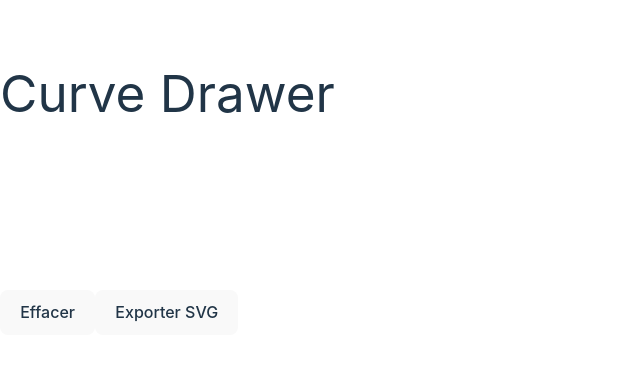
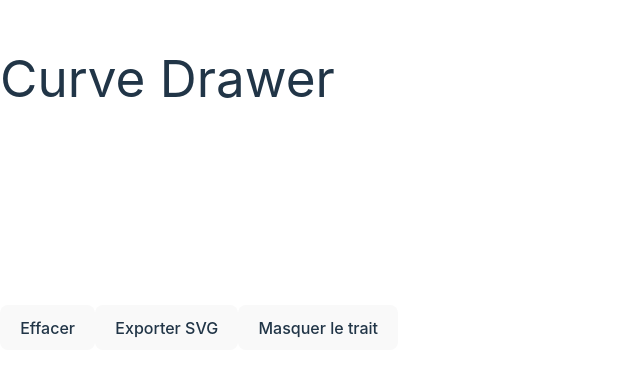
Before and after one commit to BrunoTeheux/curve-drawer, a React (Vite) app: page / in a window 1280 px wide. Shown: the part 200-576 px from the top of the page, without its empty margins (0-640 px from the left). Built offline with nearby package versions, Linux system fonts and the light colour scheme.

Commit message:
Masquer le trait

```diff
--- a/src/components/BezierFitting.jsx
+++ b/src/components/BezierFitting.jsx
@@ -7,14 +7,14 @@ const BezierFitting = () => {
   const [points, setPoints] = useState([]);
   const [curves, setCurves] = useState([]);
   const [canvasSize, setCanvasSize] = useState({ width: 0, height: 0 });
+  const [showHandDrawn, setShowHandDrawn] = useState(true);
 
-  // Fonction pour redimensionner le canvas
+  // Redimensionnement du canvas
   const resizeCanvas = () => {
     if (!containerRef.current) return;
 
     const container = containerRef.current;
     const containerWidth = container.clientWidth;
-    // Calculer une hauteur proportionnelle avec un maximum de 70vh
     const containerHeight = Math.min(containerWidth * 0.5, window.innerHeight * 0.7);
 
     setCanvasSize({
@@ -22,6 +22,7 @@ const BezierFitting = () => {
       height: containerHeight
     });
   };
+
   // Observer le redimensionnement
   useEffect(() => {
     const resizeObserver = new ResizeObserver(resizeCanvas);
@@ -29,7 +30,6 @@ const BezierFitting = () => {
       resizeObserver.observe(containerRef.current);
     }
 
-    // Initialiser la taille
     resizeCanvas();
 
     return () => {
@@ -37,17 +37,16 @@ const BezierFitting = () => {
     };
   }, []);
 
+  // Lissage des points
   const smoothPoints = (points) => {
     if (points.length < 3) return points;
 
     const smoothed = [];
     const windowSize = 5;
 
-    // Garde les premiers points
     smoothed.push(points[0]);
     smoothed.push(points[1]);
 
-    // Lissage principal
     for (let i = 2; i < points.length - 2; i++) {
       const weights = [0.1, 0.2, 0.4, 0.2, 0.1];
       let sumX = 0;
@@ -65,13 +64,13 @@ const BezierFitting = () => {
       });
     }
 
-    // Garde les derniers points
     smoothed.push(points[points.length - 2]);
     smoothed.push(points[points.length - 1]);
 
     return smoothed;
   };
 
+  // Calcul des courbes de Bézier
   const calculateBezier = (points) => {
     if (points.length < 2) return [];
 
@@ -82,11 +81,9 @@ const BezierFitting = () => {
       const p0 = smoothedPoints[i];
       const p3 = smoothedPoints[i + 1];
 
-      // Calcul des vecteurs de direction
       const prev = i > 0 ? smoothedPoints[i-1] : p0;
       const next = i < smoothedPoints.length - 2 ? smoothedPoints[i+2] : p3;
 
-      // Vecteurs tangents
       const tangent1 = {
         x: p3.x - prev.x,
         y: p3.y - prev.y
@@ -96,17 +93,14 @@ const BezierFitting = () => {
         y: next.y - p0.y
       };
 
-      // Normalisation des vecteurs
       const len1 = Math.sqrt(tangent1.x * tangent1.x + tangent1.y * tangent1.y);
       const len2 = Math.sqrt(tangent2.x * tangent2.x + tangent2.y * tangent2.y);
 
-      // Distance entre les points
       const segDist = Math.sqrt(
         (p3.x - p0.x) * (p3.x - p0.x) +
         (p3.y - p0.y) * (p3.y - p0.y)
       );
 
-      // Ajustement de la longueur des points de contrôle
       const controlLen = segDist * 0.3;
 
       const p1 = {
@@ -125,16 +119,14 @@ const BezierFitting = () => {
     return curves;
   };
 
-  // Ajuster le canvas quand sa taille change
+  // Effet de rendu du canvas
   useEffect(() => {
     const canvas = canvasRef.current;
     if (!canvas) return;
 
-    // Mettre à jour les dimensions du canvas
     canvas.width = canvasSize.width;
     canvas.height = canvasSize.height;
 
-    // Redessiner le contenu
     const ctx = canvas.getContext('2d');
     ctx.clearRect(0, 0, canvas.width, canvas.height);
 
@@ -143,8 +135,8 @@ const BezierFitting = () => {
     ctx.lineCap = 'round';
     ctx.lineJoin = 'round';
 
-    // Ligne en cours de dessin
-    if (isDrawing) {
+    // Trait à main levée
+    if (showHandDrawn) {
       ctx.beginPath();
       ctx.strokeStyle = '#93c5fd';
       ctx.lineWidth = Math.max(2.5, canvasSize.width / 240);
@@ -172,8 +164,9 @@ const BezierFitting = () => {
       });
       ctx.stroke();
     }
-  }, [points, canvasSize]);
+  }, [points, canvasSize, showHandDrawn]);
 
+  // Gestion de la position de la souris
   const getMousePos = (e) => {
     const canvas = canvasRef.current;
     const rect = canvas.getBoundingClientRect();
@@ -183,6 +176,7 @@ const BezierFitting = () => {
     };
   };
 
+  // Ajout de points avec distance minimale
   const addPoint = (point, prevPoints) => {
     if (prevPoints.length > 0) {
       const lastPoint = prevPoints[prevPoints.length - 1];
@@ -197,6 +191,7 @@ const BezierFitting = () => {
     return [...prevPoints, point];
   };
 
+  // Gestionnaires d'événements
   const handleMouseDown = (e) => {
     setIsDrawing(true);
     const pos = getMousePos(e);
@@ -214,11 +209,13 @@ const BezierFitting = () => {
     setIsDrawing(false);
   };
 
+  // Nettoyage du canvas
   const clearCanvas = () => {
     setPoints([]);
     setCurves([]);
   };
 
+  // Génération du SVG
   const generateSVG = () => {
     if (curves.length === 0) return;
 
@@ -264,7 +261,7 @@ const BezierFitting = () => {
     URL.revokeObjectURL(url);
   };
 
-return (
+  return (
     <div className="w-full p-4">
       <div
         ref={containerRef}
@@ -305,11 +302,18 @@ return (
           >
             Exporter SVG
           </button>
+          <button
+            onClick={() => setShowHandDrawn(!showHandDrawn)}
+            className={`w-full sm:w-auto px-4 py-2 text-white rounded text-sm sm:text-base ${
+              showHandDrawn ? 'bg-purple-500 hover:bg-purple-600' : 'bg-gray-500 hover:bg-gray-600'
+            }`}
+          >
+            {showHandDrawn ? 'Masquer le trait' : 'Afficher le trait'}
+          </button>
         </div>
       </div>
     </div>
   );
 };
 
-
 export default BezierFitting;
```
